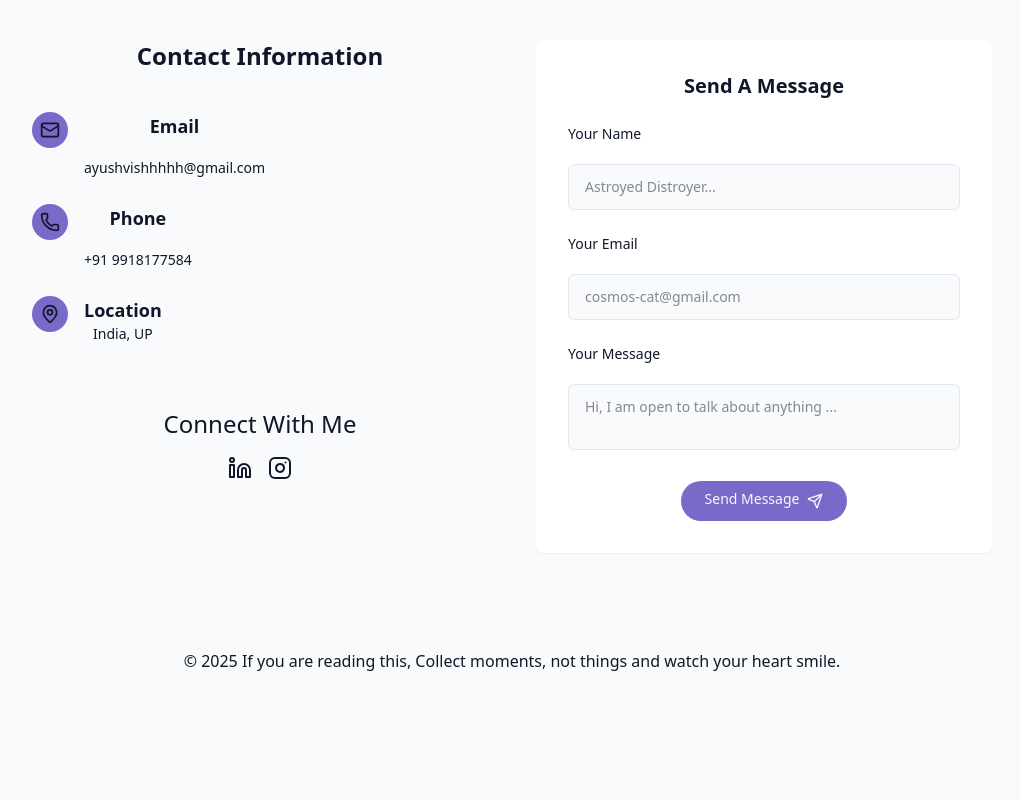
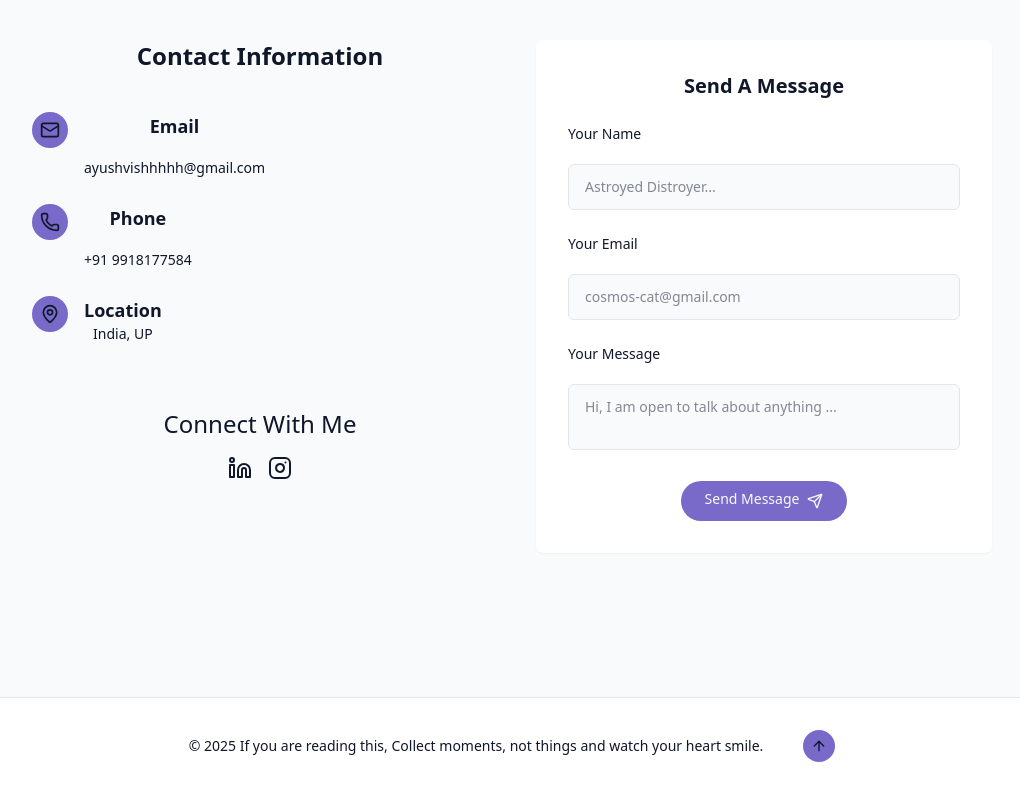
Before and after one commit to Ayush-Vishwakarma17/my-portfolio, a React (Vite) app: page / in a window 1280 px wide. Shown: the part 5126-5926 px from the top of the page, without its empty margins (128-1148 px from the left). Before the commit the page ends 5819 px from the top, so only its background shows below. Built offline with nearby package versions, Linux system fonts and the light colour scheme.

Commit message:
done entirely

```diff
--- a/src/components/Footer.jsx
+++ b/src/components/Footer.jsx
@@ -1,6 +1,15 @@
+import { ArrowUp } from "lucide-react"
+
 export const Footer = () => {
 
-    return <footer>
-        <p className="mb-5">&copy; {new Date().getFullYear()} If you are reading this, Collect moments, not things and watch your heart smile. </p>
+    return <footer className="py-10 px-4 bg-card relation border-t border-border mt-12 pt-8 flex flex-wrap justify-center gap-10 items-center">
+        <p className="text-sm text-muted-foreground">&copy; {new Date().getFullYear()} If you are reading this, Collect moments, not things and watch your heart smile. </p>
+
+        <div className="bg-primary-2 p-2 rounded-full">
+            <a href="#hero">
+            <ArrowUp className="card-hover-4 w-4 h-4"/>
+        </a>
+        </div>
+
     </footer>
 }
```
